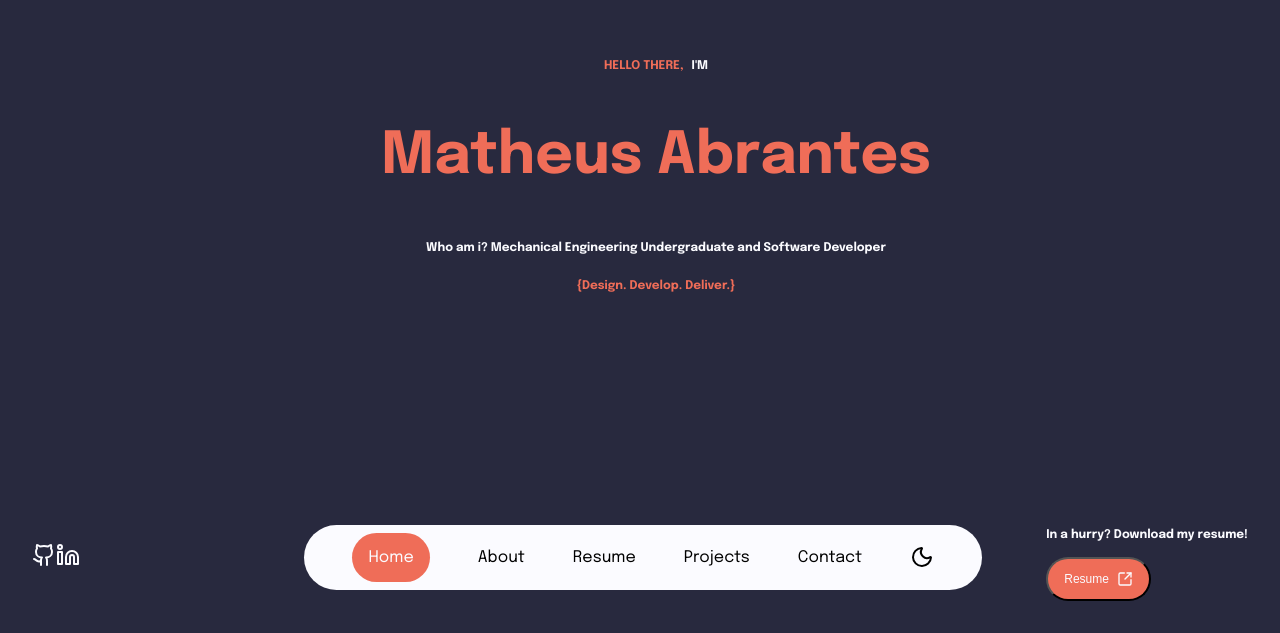
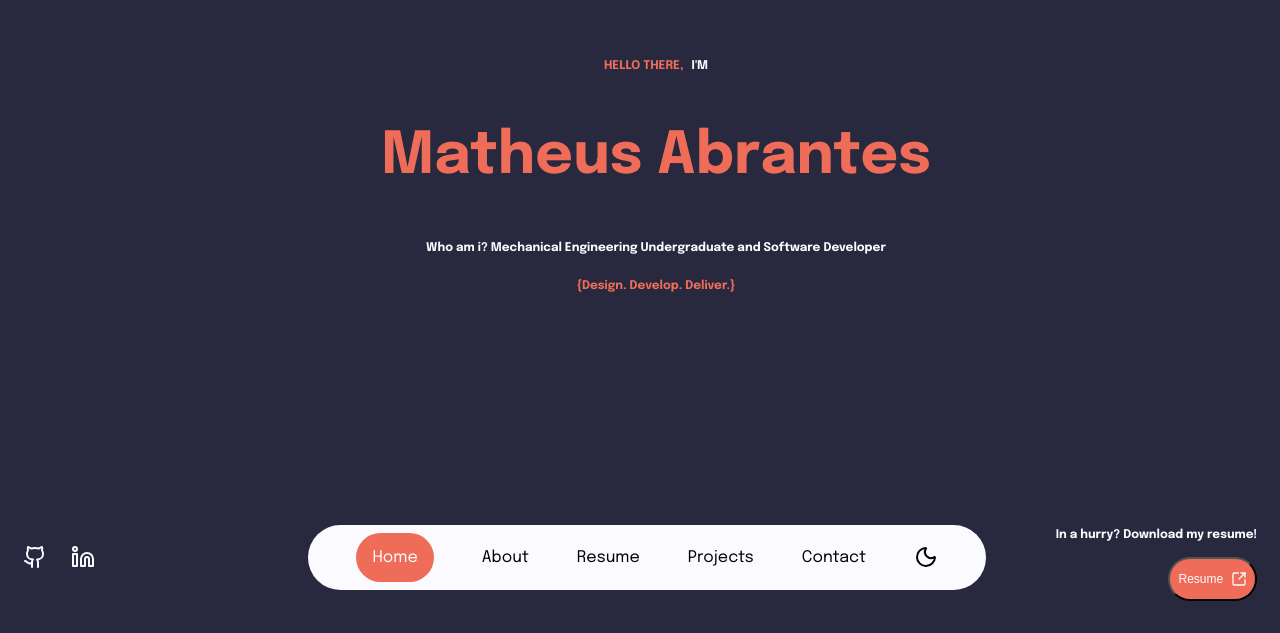
Before and after one commit to mtab-dev/portfolio, a React (Vite) app: page / in a window 1280 px wide. Shown: the part 167-800 px from the top of the page. Built offline with nearby package versions, Linux system fonts and the light colour scheme.

Commit message:
style: fix mobile and desktop display

```diff
--- a/src/components/hero-footer/hero-footer.scss
+++ b/src/components/hero-footer/hero-footer.scss
@@ -1,30 +1,48 @@
 .hero-footer-section {
   display: flex;
-    flex-direction: row;
-    justify-content: space-around;
+  flex-direction: column;
+  gap: 24px;
+  width: 100%;
   align-items: center;
-    width: 100%;
 }
 
-.resume-button {
-    padding-inline: 1rem;
+
+.social {
+  display: none;
 }
 
-.menu-bar-section {
-    margin-left: 2rem;
-}
-
-.social,
 .in-a-hurry {
   display: none;
 }
 
+.menu-bar-section {
+  width: 100%;
+  display: flex;
+  justify-content: center;
+}
 
 @media (min-width: 768px) {
-    .social,
-    .in-a-hurry {
-        display: block;
+  .hero-footer-section {
+    flex-direction: row;
+    justify-content: space-around;
+    align-items: center;
   }
 
+  .social {
+    display: flex;
+    gap: 1.5rem;
+    width: auto;
+  }
 
+  .menu-bar-section {
+    width: auto;
+    gap: 1.5rem;
+    justify-content: center;
   }
+
+  .in-a-hurry {
+    display: flex;
+    flex-direction: column;
+    align-items: flex-end;
+  }
+}
--- a/src/components/menu-bar/menu-bar.scss
+++ b/src/components/menu-bar/menu-bar.scss
@@ -1,16 +1,15 @@
 .menu-bar {
-    display: flex;
-    background-color: var(--bg-secondary);
-    flex-direction: row;
-    justify-content: space-between;
-    align-items: center;
-    gap: 1rem;
-    width: fit-content;
-    height: fit-content;
-    padding-inline: 1rem;
-    padding-block: 0.5rem;
-    border-radius: 50px;
-    margin: 0;
+  display: flex;
+  justify-content: center; // 🔥 centraliza no mobile
+  align-items: center;
+  gap: 1rem;
+
+  background-color: var(--bg-secondary);
+  padding: 0.5rem 1rem;
+  border-radius: 50px;
+
+  width: max-content; // melhor que fit-content
+  max-width: 100%;
 }
 
 .selected-option {
@@ -49,6 +48,6 @@
     .menu-bar {
         gap: 3rem;
         padding-inline: 3rem;
-        margin-left: 8rem;
+        margin-left: 9rem;
     }
 }
--- a/src/pages/home.scss
+++ b/src/pages/home.scss
@@ -1,7 +1,17 @@
+* {
+  box-sizing: border-box;
+}
+
+html, body {
+  width: 100%;
+  margin: 0;
+  padding: 0;
+  overflow-x: hidden;
+}
 
 .home-page {
     width: 100%;
-    height: 100%;
+    height: 100vh;
     display: flex;
     flex-direction: column;
     justify-content: center;
```
Lines whose indentation alone changed are shown as unchanged.
